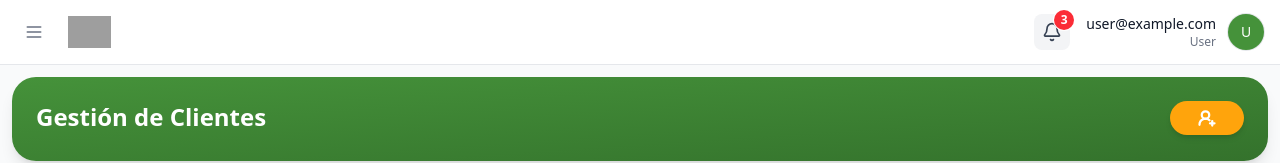
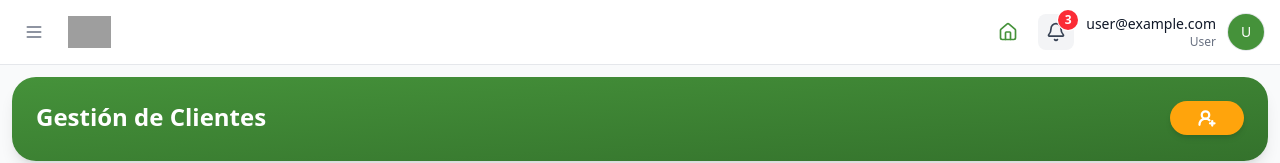
Before and after one commit to Crsto22/VanesaBodeguita, a React (Vite) app: page /clientes in a window 1280 px wide. Shown: the top 163 px of the page. Built offline with nearby package versions, Linux system fonts and the light colour scheme; no server answers; the database is empty; sample sign-in values are in the browser's storage; grey boxes are pictures that could not be loaded.

Commit message:
ultimo commit

```diff
--- a/src/components/Header.jsx
+++ b/src/components/Header.jsx
@@ -1,7 +1,8 @@
 import React from 'react';
-import { Bell, Menu, X } from 'lucide-react';
+import { Bell, Menu, X, Home } from 'lucide-react';
 import Logo from '../assets/Logo.svg';
 import { useAuth } from '../context/AuthContext';
+import { Link } from 'react-router-dom';
 
 const Header = ({ menuOpen, setMenuOpen, notifications }) => {
   const { currentUser, userData } = useAuth();
@@ -24,7 +25,15 @@ const Header = ({ menuOpen, setMenuOpen, notifications }) => {
           <img src={Logo} alt="Logo" className="h-8 w-auto" />
         </div>
 
-        <div className="flex items-center gap-4">
+        <div className="flex items-center gap-3">
+          <Link
+            to="/"
+            className="rounded-lg p-2 text-[#45923a] transition-all hover:bg-gray-100 focus:outline-none focus:ring-2 focus:ring-gray-200 group"
+            aria-label="Ir a inicio"
+          >
+            <Home className="h-5 w-5 group-hover:scale-110 transition-transform" />
+          </Link>
+
           <button
             className="relative rounded-lg bg-gray-100 p-2 transition-all hover:bg-gray-200 focus:outline-none focus:ring-2 focus:ring-gray-200"
             aria-label="Notifications"
--- a/src/components/Sidebar.jsx
+++ b/src/components/Sidebar.jsx
@@ -23,6 +23,12 @@ const Sidebar = ({ isOpen, setIsOpen, quickAccessOptions, onOptionClick, logo })
     } catch (err) {
       console.error('Logout error:', err);
     }
+  };
+
+  // Función mejorada para manejar la navegación
+  const handleNavigation = (path) => {
+    navigate(path);
+    setIsOpen(false); // Cierra el sidebar al seleccionar una opción
   };
 
   if (!isOpen) return null;
@@ -53,19 +59,19 @@ const Sidebar = ({ isOpen, setIsOpen, quickAccessOptions, onOptionClick, logo })
         <nav className="p-4">
           <ul className="space-y-2">
             <li>
-              <a
-                href="#"
-                className="flex items-center rounded-xl bg-[#45923a]/10 p-3 font-medium text-[#45923a] transition-all hover:bg-[#45923a]/15"
+              <button
+                onClick={() => handleNavigation('/')}
+                className="flex w-full items-center rounded-xl bg-[#45923a]/10 p-3 font-medium text-[#45923a] transition-all hover:bg-[#45923a]/15"
               >
                 <Home className="mr-3 h-5 w-5" />
                 <span>Inicio</span>
-              </a>
+              </button>
             </li>
 
             {quickAccessOptions.map((option) => (
               <li key={option.id}>
                 <button
-                  onClick={() => onOptionClick(option.id)}
+                  onClick={() => handleNavigation(option.path)}
                   className="flex w-full items-center rounded-xl p-3 transition-all hover:bg-gray-100"
                 >
                   <span className={`mr-3 flex h-8 w-8 items-center justify-center rounded-lg ${option.color} text-white`}>
```
